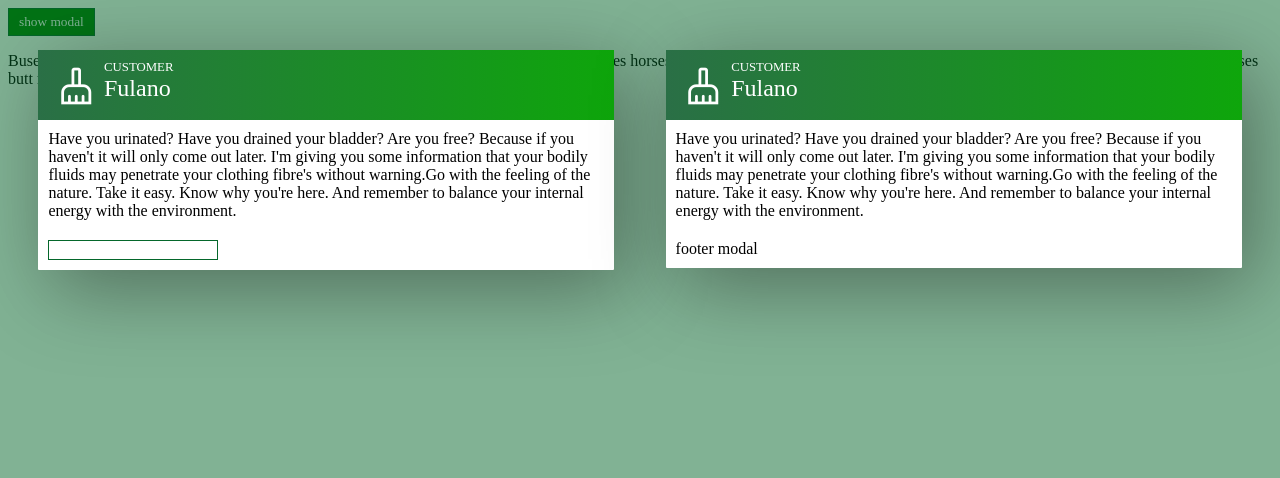
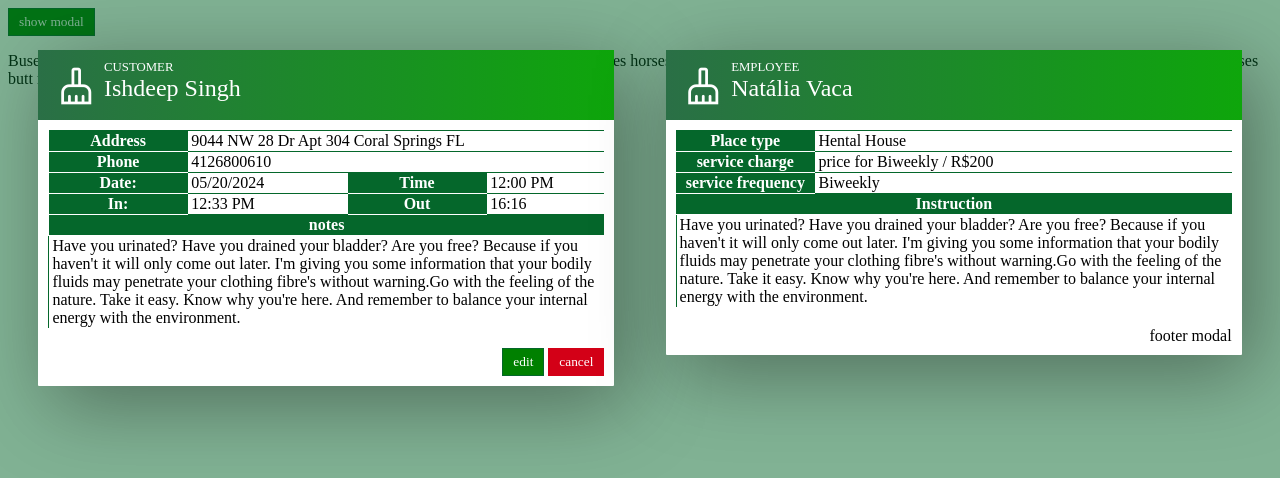
Before and after one commit to isaacangello/openModal, a plain HTML site: page index.html in a window 1280 px wide. Drawn offline with nearby package versions, Linux system fonts and the light colour scheme; a web font is replaced by a local one.

Commit message:
code windows

```diff
--- a/dist/open-modal.css
+++ b/dist/open-modal.css
@@ -24,15 +24,15 @@
 .modal-header, .modal-body, .modal-footer{
     padding: 10px;
 }
-.modal-header{
+.open-modal .modal-content .modal-header{
     background: rgb(42,111,70);
     background: linear-gradient(90deg, rgba(42,111,70,1) 0%, rgba(14,166,11,1) 100%);
     color:#FFFFFF;
 }
-.modal-header .info-box-2{
+.open-modal .modal-content .modal-header .info-box-2{
     display: flex;
 }
-.modal-header .info-box-2 .icon  {
+.open-modal .modal-content .modal-header .info-box-2 .icon  {
     text-align: center;
     justify-content: center;
     justify-items: center;
@@ -40,24 +40,69 @@
     padding-top: 1%;
     /*border: 1px solid #fff;*/
 }
-.modal-header .info-box-2 .icon i{
+.open-modal .modal-content .modal-header .info-box-2 .icon i{
     font-size:2.5em ;
 
 }
-.modal-header .info-box-2 .content{
+.open-modal .modal-content .modal-header .info-box-2 .content{
     width: 79.9%;
     clear: both;
     /*border: 1px solid #fff;*/
 }
-.modal-header .info-box-2 .content .customer-label{
+.open-modal .modal-content .modal-header .info-box-2 .content .customer-label{
     font-size: 0.8em;
 }
-.modal-header .info-box-2 .content .customer-name{
+.open-modal .modal-header .info-box-2 .content .customer-name{
     font-size: 1.5em;
 }
-.modal-body{
+.open-modal .modal-content .modal-body .modal-table{
+    width: 100%;
+}
+.open-modal .modal-content .modal-footer{
+    text-align: right;
+}
+.open-modal .modal-content .modal-header .info-box-2.hover-expand-effect:after {
+    background-color: rgba(0, 0, 0, 0.05);
+    content: ".";
+    position: absolute;
+    left: 0;
+    top: 0;
+    width: 0;
+    height: 100%;
+    color: transparent;
+    -moz-transition: all 0.95s;
+    -o-transition: all 0.95s;
+    -webkit-transition: all 0.95s;
+    transition: all 0.95s; }
 
+.open-modal .modal-content .modal-header .info-box-2.hover-expand-effect:hover:after {
+    width: 100%;
 }
-.modal-footer{
 
+.open-modal .modal-content .modal-body .modal-table{
+    width: 100%;
+    border-collapse: collapse;
 }
+.open-modal .modal-content .modal-body .modal-table > tbody > tr > th {
+    background-color: #05672b;
+    border-top:1px solid #05672b;
+    border-bottom:1px solid #fff;
+    color:white;
+    width: 25%!important;
+}
+.open-modal .modal-content .modal-body .modal-table > tbody > tr > td {
+    border-top: 1px solid #05672b;
+    border-left: 1px solid #05672b;
+    width: auto;
+    padding-left: 3px;
+    transition: all 0.2s;
+}
+
+.open-modal .modal-content .modal-body .modal-table > tbody > tr:hover > th{
+    background-color: green;
+}
+
+.open-modal .modal-content .modal-body .modal-table > tbody > tr:hover > td {
+    background-color: #eee;
+    padding-left: 6px;
+}
--- a/index.html
+++ b/index.html
@@ -7,6 +7,7 @@
 <link rel="stylesheet" href="style.css">
 <link rel="stylesheet" href="dist/open-modal.css">
 <link rel="stylesheet" href="https://fonts.googleapis.com/css2?family=Material+Symbols+Outlined:opsz,wght,FILL,GRAD@24,300,0,0" />
+<link rel="stylesheet" href="https://cdnjs.cloudflare.com/ajax/libs/animate.css/4.1.1/animate.min.css"/>
 <body>
 <div>
     <button class="btn"> show modal</button>
@@ -28,15 +29,29 @@
                 </div>
                 <div class="content">
                     <div class="customer-label">CUSTOMER</div>
-                    <div class="customer-name">Fulano</div>
+                    <div class="customer-name">Ishdeep Singh</div>
                 </div>
             </div>
         </div>
         <div class="modal-body">
-            Have you urinated? Have you drained your bladder? Are you free? Because if you haven't it will only come out later. I'm giving you some information that your bodily fluids may penetrate your clothing fibre's without warning.Go with the feeling of the nature. Take it easy. Know why you're here. And remember to balance your internal energy with the environment.
+            <table class="modal-table">
+                <tbody>
+                    <tr><th colspan="1">Address</th><td colspan="3">9044 NW 28 Dr Apt 304 Coral Springs FL</td></tr>
+                    <tr><th colspan="1">Phone</th><td colspan="3">4126800610</td></tr>
+                    <tr><th>Date:</th><td>05/20/2024</td><th >Time</th><td>12:00 PM</td></tr>
+                    <tr><th>In:</th><td>12:33 PM</td><th >Out</th><td>16:16</td></tr>
+                    <tr><th colspan="4">notes</th></tr>
+                    <tr><td colspan="4">
+                        Have you urinated? Have you drained your bladder? Are you free? Because if you haven't it will only come out later. I'm giving you some information that your bodily fluids may penetrate your clothing fibre's without warning.Go with the feeling of the nature. Take it easy. Know why you're here. And remember to balance your internal energy with the environment.
+                    </td>
+                    </tr>
+                </tbody>
+
+            </table>
         </div>
         <div class="modal-footer">
-            <input>
+            <button id="editButton" class="btn">edit</button>
+            <button class="btn-red">cancel</button>
         </div>
     </div>
     <div class="modal-content">
@@ -46,13 +61,23 @@
                     <i class="material-symbols-outlined">cleaning_services</i>
                 </div>
                 <div class="content">
-                    <div class="customer-label">CUSTOMER</div>
-                    <div class="customer-name">Fulano</div>
+                    <div class="customer-label">EMPLOYEE</div>
+                    <div class="customer-name">	Natália Vaca</div>
                 </div>
             </div>
         </div>
         <div class="modal-body">
-            Have you urinated? Have you drained your bladder? Are you free? Because if you haven't it will only come out later. I'm giving you some information that your bodily fluids may penetrate your clothing fibre's without warning.Go with the feeling of the nature. Take it easy. Know why you're here. And remember to balance your internal energy with the environment.
+            <table class="modal-table">
+                <tr><th>Place type</th><td>Hental House</td></tr>
+                <tr><th>service charge</th><td>price for Biweekly / R$200</td></tr>
+                <tr><th>service frequency</th><td>Biweekly</td></tr>
+                <tr><th colspan="2">Instruction</th></tr>
+                <tr>
+                    <td colspan="2">
+                        Have you urinated? Have you drained your bladder? Are you free? Because if you haven't it will only come out later. I'm giving you some information that your bodily fluids may penetrate your clothing fibre's without warning.Go with the feeling of the nature. Take it easy. Know why you're here. And remember to balance your internal energy with the environment.
+                    </td>
+                </tr>
+            </table>
         </div>
         <div class="modal-footer">footer modal</div>
     </div>
--- a/style.css
+++ b/style.css
@@ -25,6 +25,19 @@
     padding: 5px 10px;
     cursor: pointer;
 }
+.btn-red{
+    background: #d30017;
+    color:#FFF;
+    border: 1px solid #d30017;
+    padding: 5px 10px;
+}
+.btn-red:hover{
+    background: white;
+    color:#d30017;
+    border: 1px solid #d30017;
+    padding: 5px 10px;
+    cursor: pointer;
+}
 
 input{
    border:1px solid #05672b;
```
